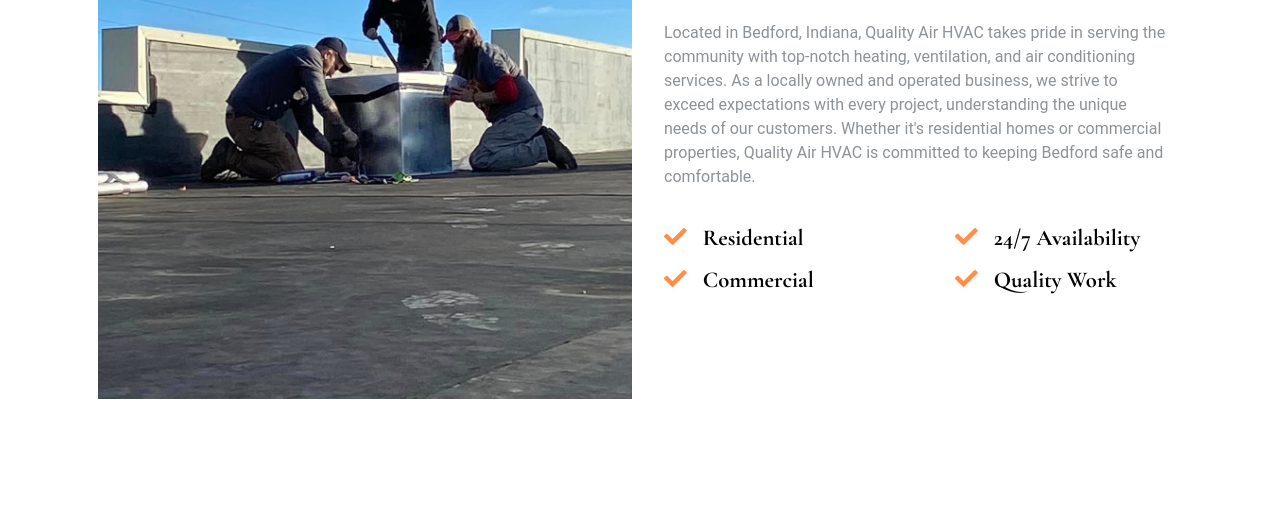
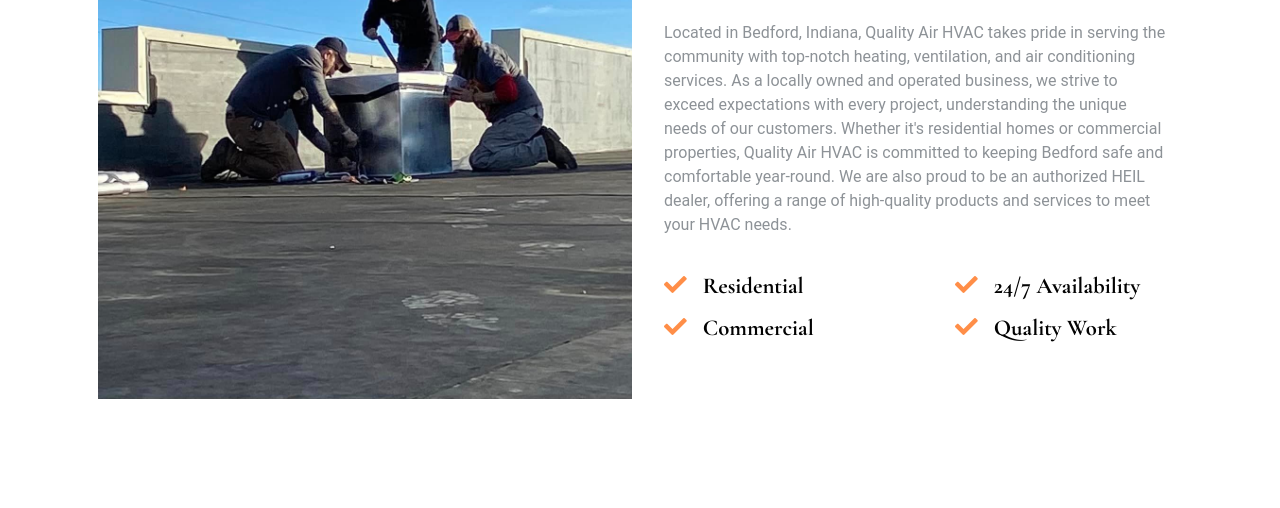
Before and after one commit to hvacweb12345/hvacweb12345.github.io, a plain HTML site: page index.html in a window 1280 px wide. Shown: the part 1446-1954 px from the top of the page. Drawn offline with nearby package versions, Linux system fonts and the light colour scheme.

Commit message:
Update index.html

```diff
--- a/index.html
+++ b/index.html
@@ -195,7 +195,7 @@
                 <div class="col-lg-6 wow mt-15 fadeIn" data-wow-delay="0.5s">
                     <p class="fw-medium  section-header-text mb-2">About Us</p>
                     <h1 class="display-5 mb-4 font-future-about font-change">Quality Air HVAC: Your trusted Bedford, IN <span class="hvac">HVAC</span> Experts</h1>
-                    <p class="mb-4">Located in Bedford, Indiana, Quality Air HVAC takes pride in serving the community with top-notch heating, ventilation, and air conditioning services. As a locally owned and operated business, we strive to exceed expectations with every project, understanding the unique needs of our customers. Whether it's residential homes or commercial properties, Quality Air HVAC is committed to keeping Bedford safe and comfortable.
+                    <p class="mb-4">Located in Bedford, Indiana, Quality Air HVAC takes pride in serving the community with top-notch heating, ventilation, and air conditioning services. As a locally owned and operated business, we strive to exceed expectations with every project, understanding the unique needs of our customers. Whether it's residential homes or commercial properties, Quality Air HVAC is committed to keeping Bedford safe and comfortable year-round. We are also proud to be an authorized HEIL dealer, offering a range of high-quality products and services to meet your HVAC needs.
 
 
 
```
